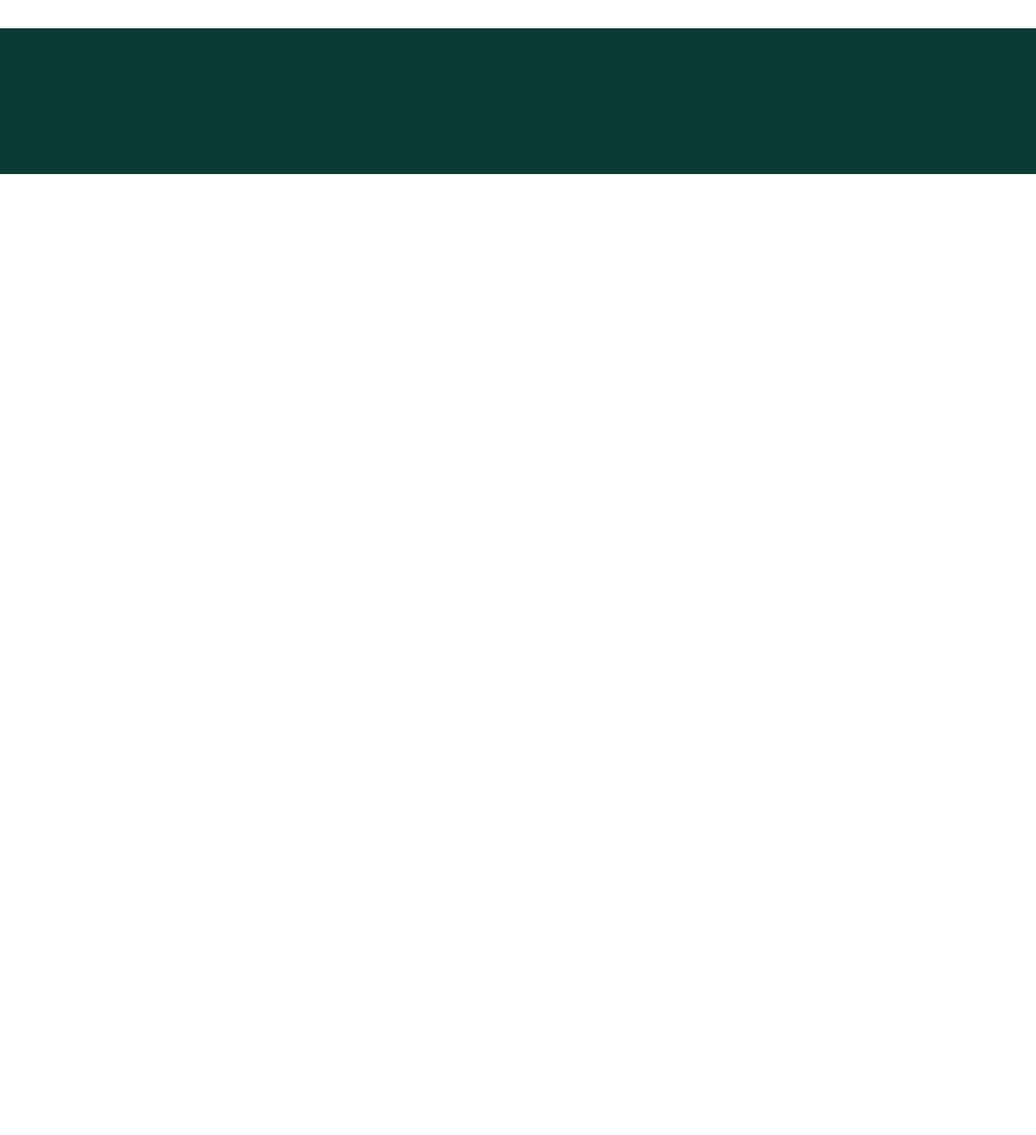
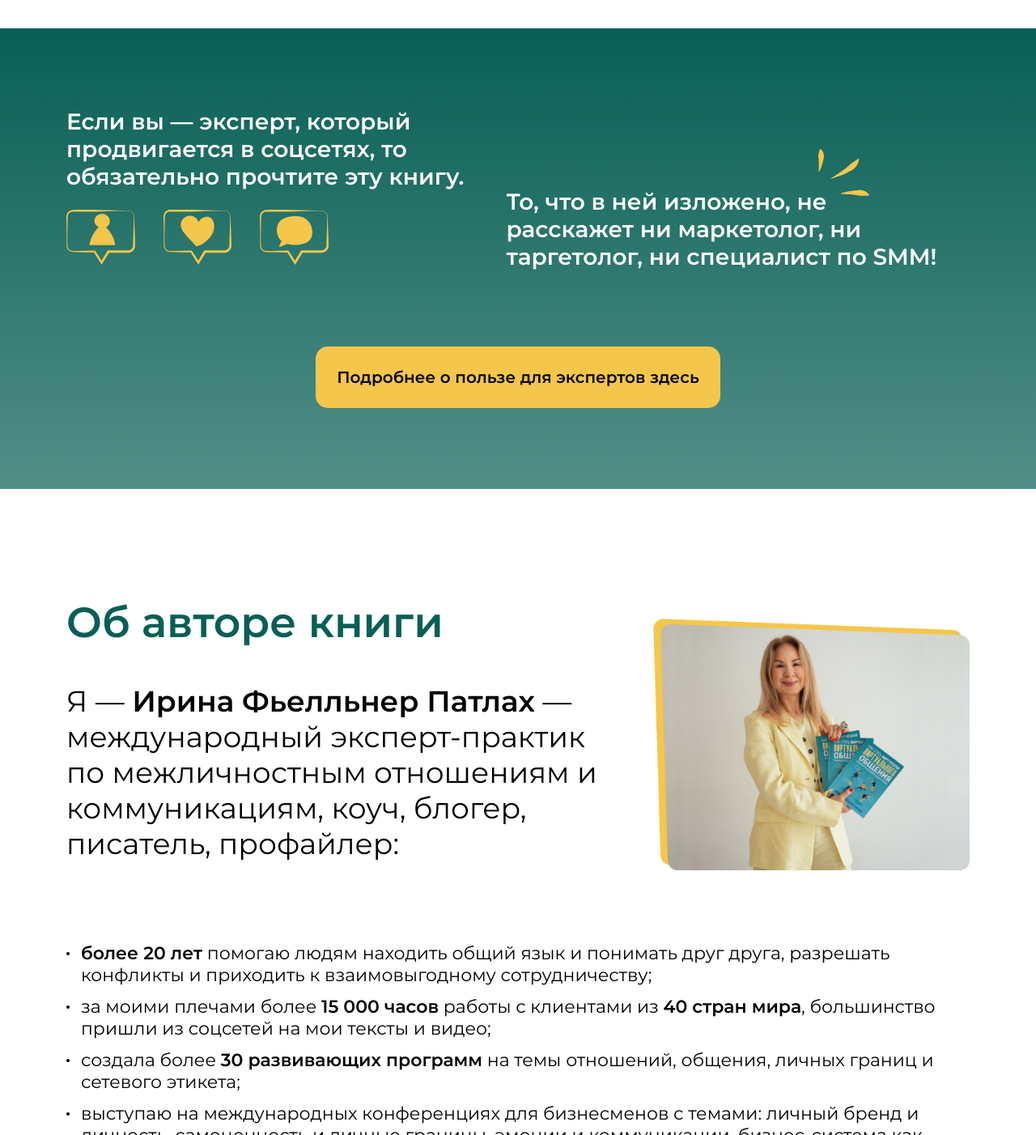
Before and after one commit to zsline/virtuoz, a plain HTML site: page index.html in a window 1280 px wide. Shown: the part 2120-3522 px from the top of the page at 81% size. Before the commit the page ends 2335 px from the top, so only its background shows below. Drawn offline with Linux system fonts and the light colour scheme; files whose address does not match are found by name.

Commit message:
10-07-24-22

```diff
--- a/css/style.css
+++ b/css/style.css
@@ -155,16 +155,16 @@ h2{
     justify-content: center;
     gap: 38px;
 }
-.whom ul li{
+.list li{
     position: relative;
     padding-left: 18px;
+    margin-bottom: 12px;
 }
-.whom ul li::after{
+.list li::after{
     position: absolute;
     content: '';
     left: 0;
-    top: 50%;
-    transform: translateY(-50%);
+    top: 12px;
     width: 4px;
     height: 4px;
     border-radius: 50%;
@@ -174,7 +174,7 @@ h2{
     display: flex;
     justify-content: center;
     gap: 52px;
-    margin-top: 50px;
+    margin-top: 38px;
 }
 .benefit{
     padding: 90px 0;
@@ -216,7 +216,60 @@ h2{
     background-image: url(../img/list.svg);
 }
 
-
+.experts{
+    padding: 90px 0 100px;
+    background: linear-gradient(180deg, rgba(8,95,85,1) 0%, rgba(8,95,85,0.7) 100%);
+    color: white;
+    font-size: 28px;
+    font-weight: 600;
+}
+.experts__item{
+    width: 48%;
+    display: inline-block;
+}
+.experts__item p{
+    margin-bottom: 24px;
+}
+.experts__dec{
+    position: relative;
+}
+.experts__dec::after{
+    position: absolute;
+    content: '';
+    top: -48px;
+    left: 72%;
+    width: 63px;
+    height: 58px;
+    background-image: url(../img/Capa_1.svg);
+}
+.experts__wrapper a{
+    display: block;
+    width: max-content;
+    margin: 70px auto 0;
+}
+.about{
+    padding: 90px 0 100px;
+}
+.about__offer{
+    font-size: 36px;
+}
+.about__offer--text {
+    width: 60%;
+}
+.about__offer--img{
+    display: inline;
+    width: 35%;
+    margin-left: auto;
+    transform: translateY(-80px);
+}
+.about__offer--img img{
+    width: 100%;
+    object-fit: cover;
+}
+.about__offer--wrapper{
+    display: flex;
+    justify-content: space-between;
+}
 
 .footer{
     background-color: var(--dark-green);
@@ -224,14 +277,16 @@ h2{
 }
 
 .btn{
-    padding: 24px 40px;
+    padding: 24px;
     border-radius: 15px;
     border: 2px solid  var(--yellow);
     background-color: var(--yellow);
     color: black;
     font-size: 20px;
     font-weight: 600;
+    text-align: center;
     transition: all 0.3s;
+    width: 370px;
 }
 .btn:hover{
     background-color: var(--yellow-hover);
--- a/index.html
+++ b/index.html
@@ -38,7 +38,7 @@
                     <div class="whom__title">
                         Книга подойдет:
                     </div>
-                    <ul>
+                    <ul class="list">
                         <li>для всех пользователей соцсетей</li>
                         <li>для частных экспертов и бизнеса</li>
                     </ul>
@@ -53,9 +53,11 @@
                     <h2>Какую пользу вы получите от прочтения книги
                     </h2>
                     <div class="benefit__wrapper">
-                        <div class="benefit__item half" style="background-image: url(img/benefit.svg); max-width: 510px; max-height: 350px; aspect-ratio: 3/2.07;">
+                        <div class="benefit__item half"
+                            style="background-image: url(img/benefit.svg); max-width: 510px; max-height: 350px; aspect-ratio: 3/2.07;">
                             <p>В книге много историй из жизни и практики, примеров, упражнений, тестов и чек-листов.</p>
-                            <p>Вы получите решения и ключи психологического толка, которые помогут вам в общении с разными людьми.</p>
+                            <p>Вы получите решения и ключи психологического толка, которые помогут вам в общении с
+                                разными людьми.</p>
                         </div>
                         <div class="benefit__item half">
                             <ul>
@@ -71,6 +73,51 @@
                     </div>
                 </div>
             </section>
+            <div class="experts">
+                <div class="container">
+                    <div class="experts__wrapper">
+                        <div class="experts__item">
+                            <p>Если вы — эксперт, который продвигается в соцсетях,
+                            то обязательно прочтите эту книгу.</p>
+                            <img src="img/eperts.svg" alt="">
+                        </div>
+                        <div class="experts__item">
+                            <p  class="experts__dec">То, что в ней изложено, не расскажет ни маркетолог,
+                                ни таргетолог, ни специалист по SMM!
+                                </p>
+                        </div>
+                        <a href="#" class="btn">Подробнее о пользе для экспертов здесь</a>
+                    </div>
+                </div>
+            </div>
+            <div class="about">
+                <div class="container">
+                    <div class="about__offer">
+                        <h2>Об авторе книги</h2>
+                        <div class="about__offer--wrapper">
+                            <div class="about__offer--text">Я — <b>Ирина Фьелльнер Патлах</b> — международный эксперт-практик по межличностным отношениям и коммуникациям, коуч, блогер, писатель, профайлер:
+                            </div>
+                            <div class="about__offer--img">
+                                <img src="img/about.png" alt="">
+                            </div>
+                        </div>
+                    </div>
+                    <ul class="list">
+                        <li><b>более 20 лет</b> помогаю людям находить общий язык и понимать друг друга, разрешать конфликты и приходить к взаимовыгодному сотрудничеству;</li>
+                        <li>за моими плечами более <b>15 000 часов</b> работы с клиентами из <b>40 стран мира</b>, большинство пришли из соцсетей на мои тексты и видео;</li>
+                        <li>создала более <b>30 развивающих программ</b> на темы отношений, общения, личных границ и сетевого этикета;</li>
+                        <li>выступаю на международных конференциях для бизнесменов с темами: личный бренд и личность, самоценность и личные границы, эмоции и коммуникации, бизнес-система как отражение семейной системы;</li>
+                        <li>читала лекции в Королевском драматическом театре Стокгольма;</li>
+                        <li>была PR-директором нескольких киностудий;</li>
+                        <li>сооснователь и первый президент клуба для русскоязычных женщин-предпринимательниц «RusAktiva» в Испании (2014-2016);</li>
+                        <li>34 года живу в эмиграции, из них 15 лет — в Испании.</li>
+                    </ul>
+                    <div class="whom__btns">
+                        <a href="#" class="btn">Купить электронную книгу</a>
+                        <a href="#" class="btn btn-light">Читать отрывок</a>
+                    </div>
+                </div>
+            </div>
         </main>
         <footer class="footer">
 
```
Also changed, not shown: img/Capa_1.svg (added), img/about.png (added), img/eperts.svg (added).
